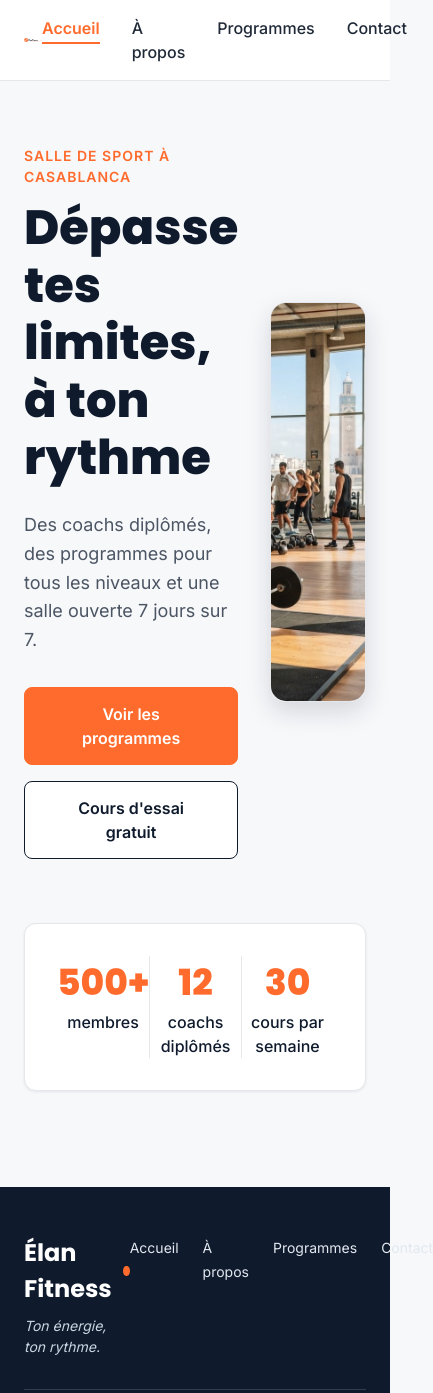
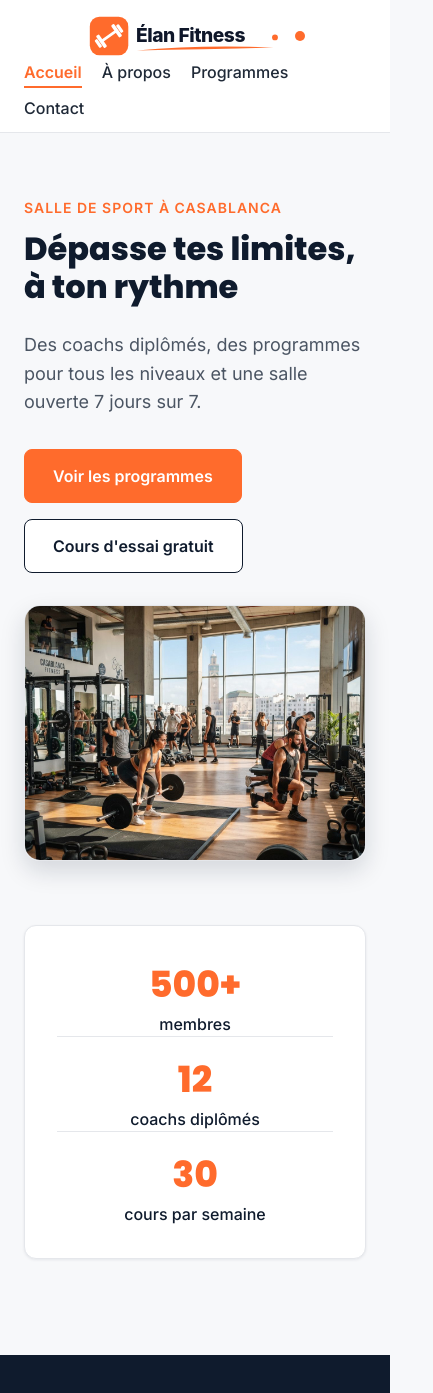
Before and after one commit to youssefelkrid/elon_fetnsse, a plain HTML site: page index.html in a window 390 px wide. Shown: the top 1393 px of the page, 433 px wide, since content can reach past the window. Drawn offline with Linux system fonts and the light colour scheme.

Commit message:
Aujourd'hui je faire responsev pour adaptie la taille de cite web pour le telephone et tablett et Aussi le pc

```diff
--- a/cnstyle.css
+++ b/cnstyle.css
@@ -662,3 +662,71 @@ button:focus-visible {
   width: auto;
   display: block;
 }
+.carte-localisation {
+  margin-top: 48px;
+  padding: 32px;
+}
+
+.carte-localisation h2 {
+  font-size: 24px;
+  margin-bottom: 8px;
+}
+
+.carte-localisation p {
+  color: #4B5563;
+  margin-bottom: 20px;
+}
+
+.carte-localisation iframe {
+  display: block;
+  width: 100%;
+  border-radius: 12px;
+}
+
+
+
+/* ===== RESPONSIVE : écrans de 768px et moins (téléphones) ===== */
+@media (max-width: 768px) {
+
+  /* 1) Les blocs placés côte à côte passent les uns sous les autres */
+  .hero-contenu,
+  .apropos-contenu,
+  .contact-contenu,
+  .cartes,
+  .chiffres,
+  .valeurs,
+  .champs-ligne,
+  .pied-haut,
+  .pied-bas {
+    flex-direction: column;
+  }
+
+  /* 2) Le menu passe à la ligne s'il manque de place */
+  .menu {
+    flex-wrap: wrap;
+    gap: 12px 20px;
+  }
+
+  /* 3) L'en-tête s'agrandit au lieu d'avoir une hauteur fixe */
+  .en-tete-contenu {
+    height: auto;
+    flex-direction: column;
+    padding: 12px 24px;
+  }
+
+  /* 4) Titres et espacements plus petits */
+  .hero-texte h1 {
+    font-size: 32px;
+  }
+
+  .section {
+    padding: 48px 0;
+  }
+
+  /* 5) Le séparateur entre les chiffres devient horizontal */
+  .chiffre + .chiffre {
+    border-left: none;
+    border-top: 1px solid #E5E7EB;
+    padding-top: 16px;
+  }
+}
--- a/style.css
+++ b/style.css
@@ -551,3 +551,52 @@ button:focus-visible {
   width: auto;
   display: block;
 }
+
+
+
+
+/* ===== RESPONSIVE : écrans de 768px et moins (téléphones) ===== */
+@media (max-width: 768px) {
+
+  /* 1) Les blocs placés côte à côte passent les uns sous les autres */
+  .hero-contenu,
+  .apropos-contenu,
+  .contact-contenu,
+  .cartes,
+  .chiffres,
+  .valeurs,
+  .champs-ligne,
+  .pied-haut,
+  .pied-bas {
+    flex-direction: column;
+  }
+
+  /* 2) Le menu passe a la ligne s'il manque de place */
+  .menu {
+    flex-wrap: wrap;
+    gap: 12px 20px;
+  }
+
+  /* 3) L'en-tête s'agrandit au lieu d'avoir une hauteur fixe */
+  .en-tete-contenu {
+    height: auto;
+    flex-direction: column;
+    padding: 12px 24px;
+  }
+
+  /* 4) Titres et espacements plus petits */
+  .hero-texte h1 {
+    font-size: 32px;
+  }
+
+  .section {
+    padding: 48px 0;
+  }
+
+  /* 5) Le séparateur entre les chiffres devient horizontal */
+  .chiffre + .chiffre {
+    border-left: none;
+    border-top: 1px solid #E5E7EB;
+    padding-top: 16px;
+  }
+}
```
Also changed, not shown: a-propos.html (renamed from a- propos.html, +2 -2 lines), contact.html (+21 -3 lines), index.html (+2 -2 lines), programmes.html (+2 -2 lines).
